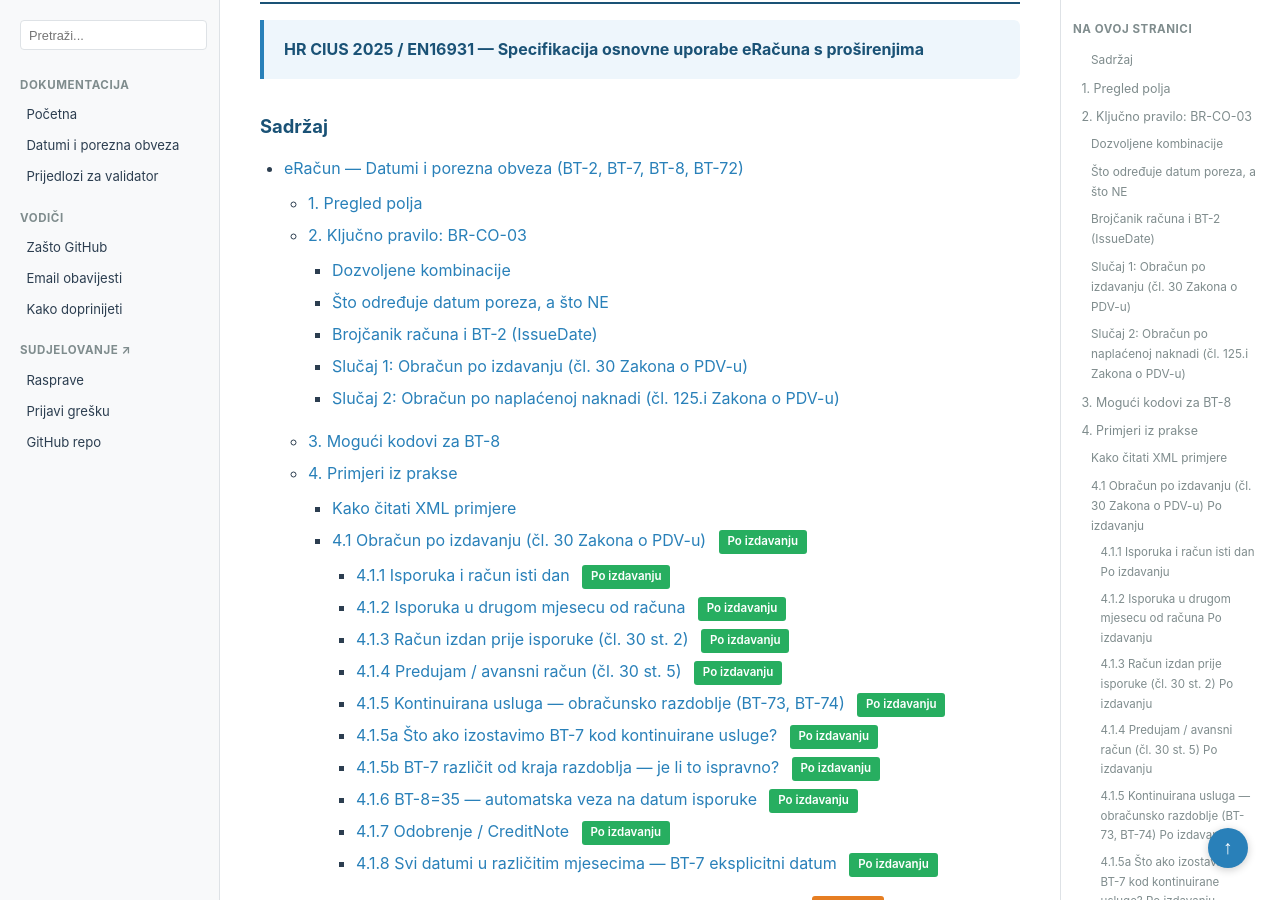
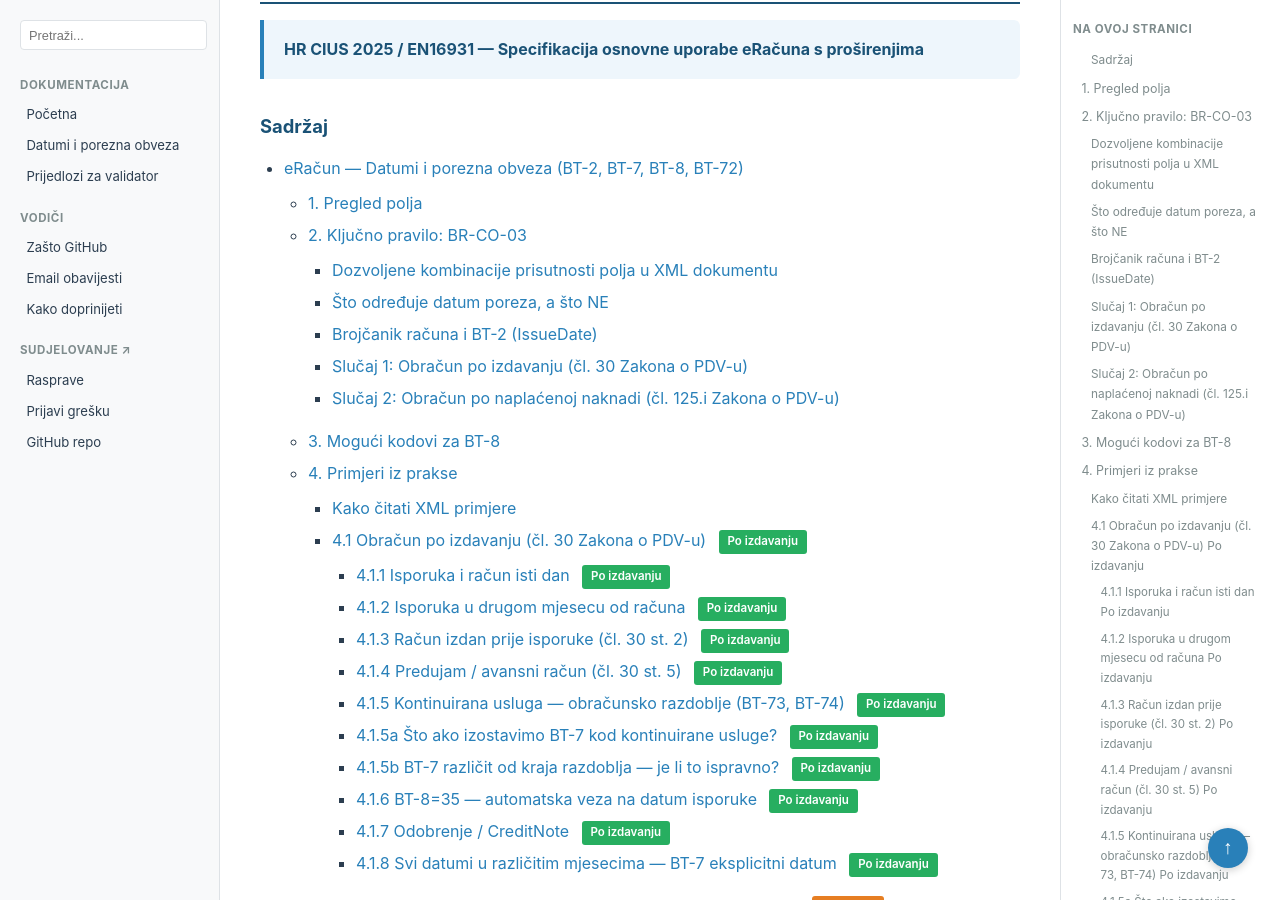
Before and after one commit to dageci/eracun-fiskalizacija-datumi, a Jekyll site: the page built from docs/eracun-datumi-poreza-workflow.md, in a window 1280 px wide and 900 px high, scrolled down 430 px. Built offline with Jekyll 4.4.1, drawn with Linux system fonts in a browser that asks for light colours; some of the changed text lies outside the part shown.

Commit message:
pojasnjeno: dozvoljene kombinacije prisutnosti polja u XML dokumentu

```diff
--- a/docs/eracun-datumi-poreza-workflow.md
+++ b/docs/eracun-datumi-poreza-workflow.md
@@ -43,7 +43,7 @@ has_toc: true
 > sustav ne bi znao koji ima prednost. Ovo pravilo je **`flag="fatal"`** u Schematron validatoru
 > — račun koji sadrži oba polja bit će **odbijen**.
 
-### Dozvoljene kombinacije
+### Dozvoljene kombinacije prisutnosti polja u XML dokumentu
 
 | | BT-7 | BT-8 | Rezultat | Kako se određuje datum porezne obveze |
 |:---:|:---:|:---:|:---:|:---|
```
Also changed, not shown: eracun-datumi-poreza-workflow.md (+1 -1 lines).
